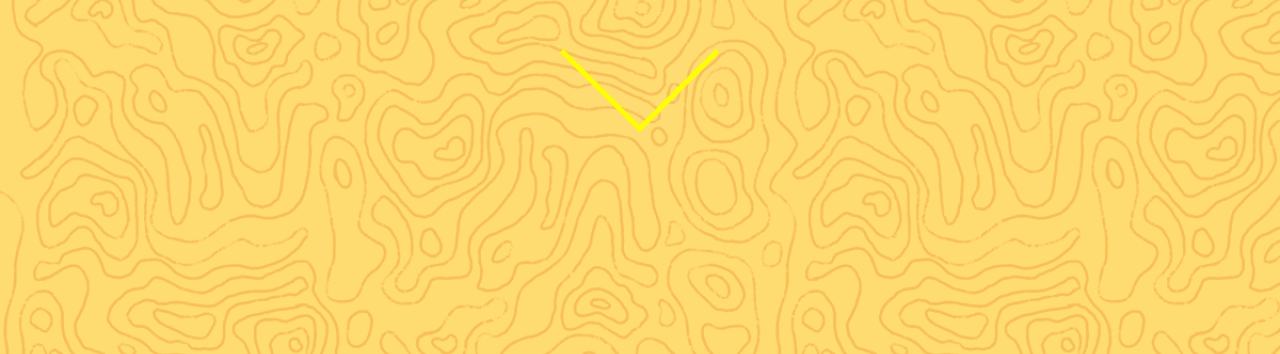
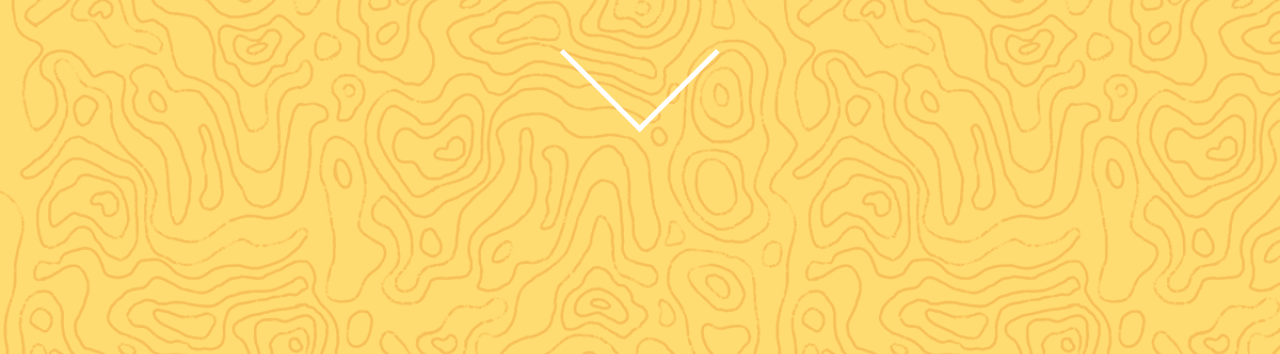
Before and after one commit to Aliloa/portrait-chinoi, a plain HTML site: page index.html in a window 1280 px wide. Shown: the part 454-808 px from the top of the page. Drawn offline with Linux system fonts and the light colour scheme; a web font is replaced by a local one.

Commit message:
Update styles.css

```diff
--- a/styles.css
+++ b/styles.css
@@ -43,7 +43,7 @@ body{
 	}
 	.fleche {
 		position: relative;
-		border: solid yellow;
+		border: solid white;
 		border-width: 0 5px 5px 0;
 		display: inline-block;
 		padding: 3px;
```
